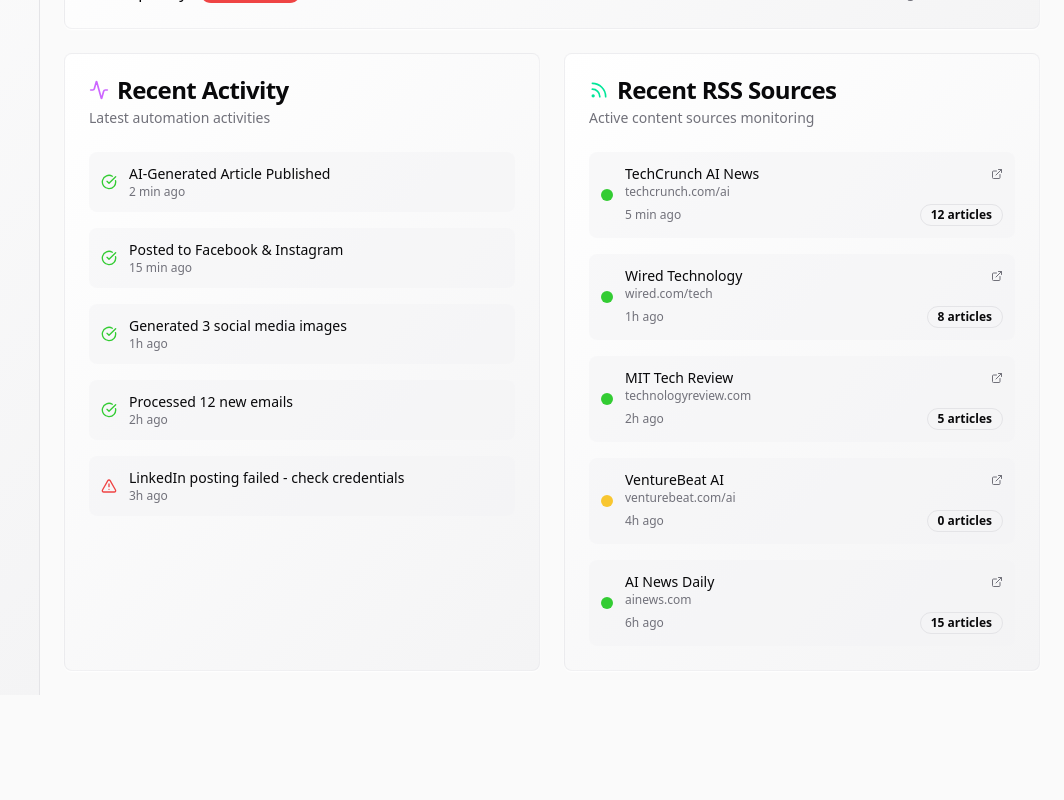
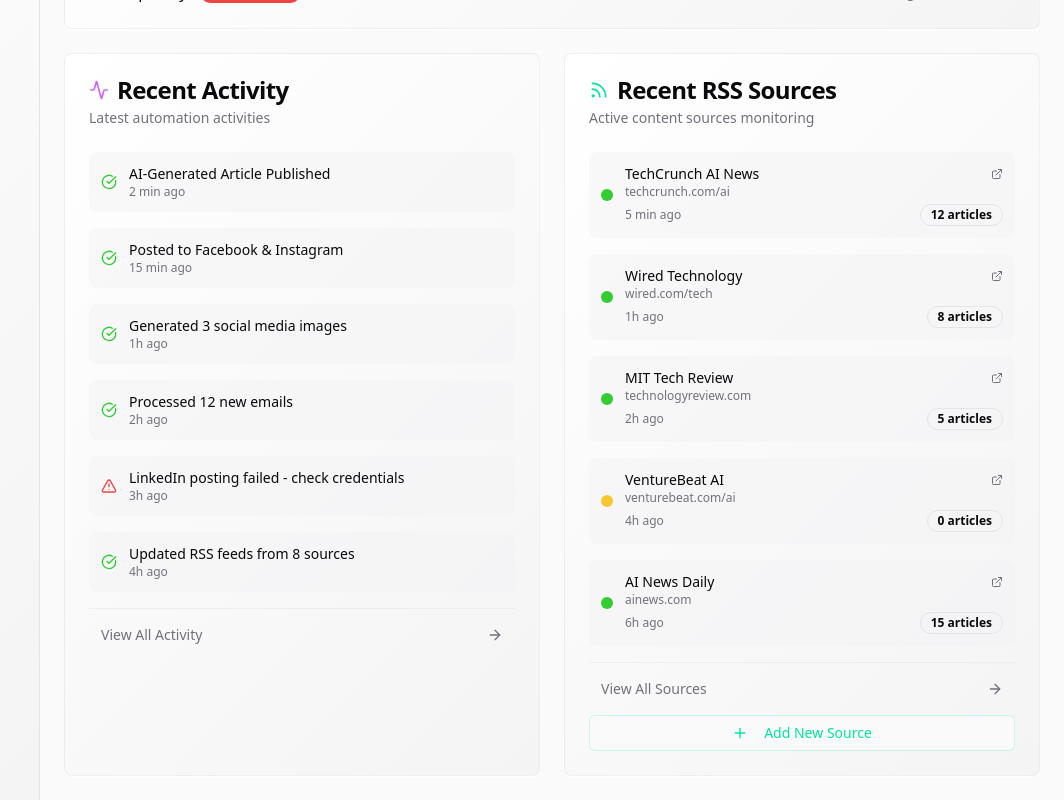
Before and after one commit to hex-net-eu/hexagon-dashboard, a React (Vite) app: page / in a window 1280 px wide. Shown: the part 588-1388 px from the top of the page, without its empty margins (216-1280 px from the left). Before the commit the page ends 1283 px from the top, so only its background shows below. Built offline with nearby package versions, Linux system fonts and the light colour scheme.

Commit message:
Fix dashboard layout and add links
Ensure equal height for activity tiles and add links to view all activities and RSS sources.

```diff
--- a/src/components/HexagonDashboard.tsx
+++ b/src/components/HexagonDashboard.tsx
@@ -23,7 +23,9 @@ import {
   AlertTriangle,
   Eye,
   Rss,
-  ExternalLink
+  ExternalLink,
+  ArrowRight,
+  Plus
 } from 'lucide-react';
 import hexagonLogo from '@/assets/hexagon-logo.png';
 
@@ -54,6 +56,7 @@ export function HexagonDashboard({ currentPage, onPageChange }: DashboardProps)
     { type: 'image', title: 'Generated 3 social media images', time: '1h ago', status: 'success' },
     { type: 'email', title: 'Processed 12 new emails', time: '2h ago', status: 'success' },
     { type: 'error', title: 'LinkedIn posting failed - check credentials', time: '3h ago', status: 'error' },
+    { type: 'rss', title: 'Updated RSS feeds from 8 sources', time: '4h ago', status: 'success' },
   ]);
 
   const [recentRSSSources] = useState([
@@ -271,6 +274,12 @@ export function HexagonDashboard({ currentPage, onPageChange }: DashboardProps)
                         </div>
                       </div>
                     ))}
+                    <div className="pt-2 border-t border-border/50">
+                      <Button variant="ghost" size="sm" className="w-full justify-between text-muted-foreground hover:text-foreground">
+                        View All Activity
+                        <ArrowRight className="h-4 w-4" />
+                      </Button>
+                    </div>
                   </CardContent>
                 </Card>
 
@@ -304,6 +313,16 @@ export function HexagonDashboard({ currentPage, onPageChange }: DashboardProps)
                         </div>
                       </div>
                     ))}
+                    <div className="pt-2 border-t border-border/50 space-y-2">
+                      <Button variant="ghost" size="sm" className="w-full justify-between text-muted-foreground hover:text-foreground">
+                        View All Sources
+                        <ArrowRight className="h-4 w-4" />
+                      </Button>
+                      <Button variant="outline" size="sm" className="w-full justify-center border-hexagon-accent/20 text-hexagon-accent hover:bg-hexagon-accent/10">
+                        <Plus className="h-4 w-4 mr-2" />
+                        Add New Source
+                      </Button>
+                    </div>
                   </CardContent>
                 </Card>
               </div>
```
